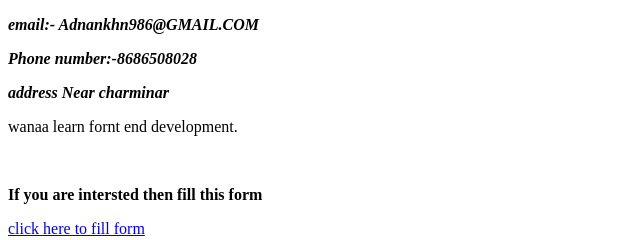
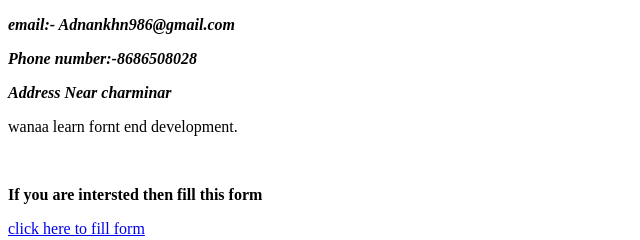
Before and after one commit to adnankhn986/my-first-project, a plain HTML site: page contactme.html in a window 1280 px wide. Shown: the full height of the page, 0-640 px from the left. Drawn offline with Linux system fonts and the light colour scheme.

Commit message:
Update contactme.html

```diff
--- a/contactme.html
+++ b/contactme.html
@@ -5,9 +5,9 @@
     <title>CONTACT ME </title>
   </head>
   <body>
-    <p> <strong> <em> email:- Adnankhn986@GMAIL.COM </em> </strong> </p>
+    <p> <strong> <em> email:- Adnankhn986@gmail.com </em> </strong> </p>
     <p> <strong> <em>Phone number:-8686508028</em> </strong> </p>
-    <p> <strong> <em> address Near charminar</em> </strong> </p>
+    <p> <strong> <em> Address Near charminar</em> </strong> </p>
     <p>wanaa learn fornt end development.  </p><br>
     <p> <strong>If you are intersted then fill this form</strong> </p>
     <a href="input.html">click here to fill form</a>
```
